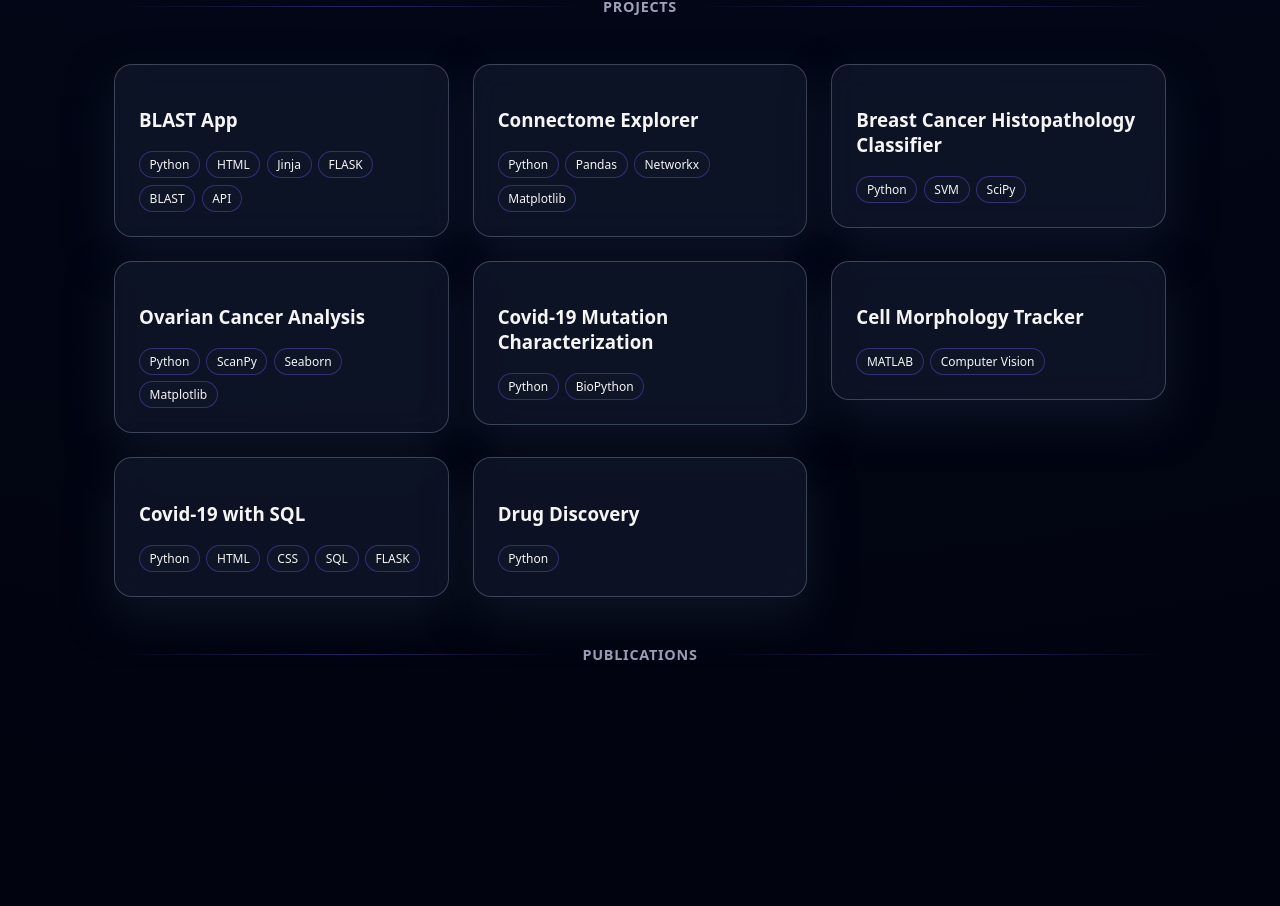
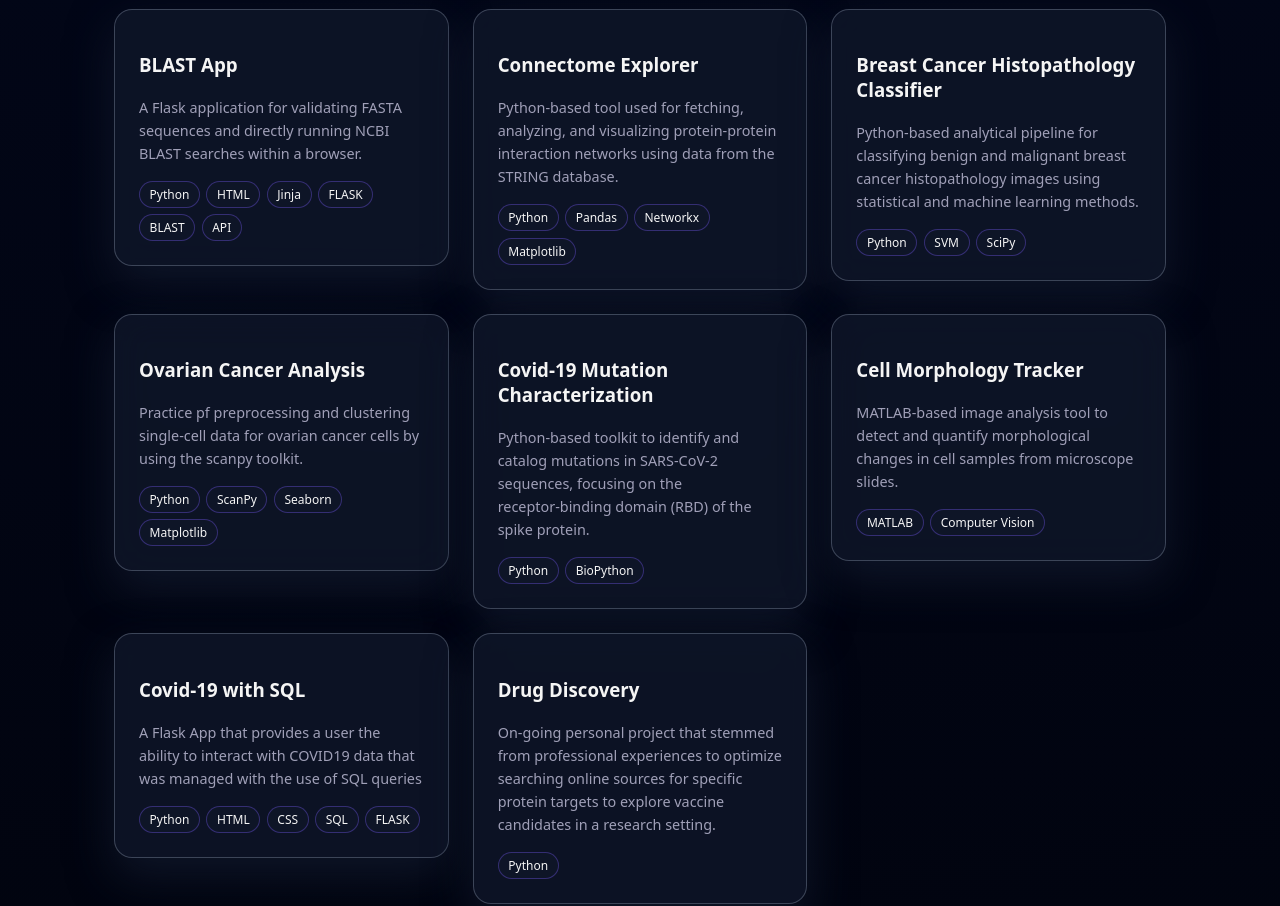
Before and after one commit to albertjseo/personal-portfolio, a React (Create React App) app: page / in a window 1280 px wide. Shown: the part 2327-3233 px from the top of the page. Built offline with nearby package versions, Linux system fonts and the light colour scheme.

Commit message:
Updating Projects.jsx

```diff
--- a/src/components/Projects.jsx
+++ b/src/components/Projects.jsx
@@ -3,7 +3,6 @@ export default function Projects() {
     <section id="projects" className="section">
       <h2 className="section-title">Projects & Publications</h2>
       <p className="section-subtitle">
-        Selected work spanning protein structure prediction, data analysis, and data‑driven modeling.
       </p>
 
       {/* Separator */}
@@ -24,6 +23,7 @@ export default function Projects() {
           <article className="glass-card fade-up">
             <h3>BLAST App</h3>
             <p className="project-text">
+              A Flask application for validating FASTA sequences and directly running NCBI BLAST searches within a browser.
             </p>
             <div className="project-tags">
               <span>Python</span>
@@ -45,6 +45,7 @@ export default function Projects() {
           <article className="glass-card fade-up">
             <h3>Connectome Explorer</h3>
             <p className="project-text">
+              Python-based tool used for fetching, analyzing, and visualizing protein-protein interaction networks using data from the STRING database.
             </p>
             <div className="project-tags">
               <span>Python</span>
@@ -64,6 +65,8 @@ export default function Projects() {
           <article className="glass-card fade-up">
             <h3>Breast Cancer Histopathology Classifier</h3>
             <p className="project-text">
+              Python-based analytical pipeline for classifying benign and malignant breast cancer histopathology images
+              using statistical and machine learning methods.
             </p>
             <div className="project-tags">
               <span>Python</span>
@@ -82,6 +85,7 @@ export default function Projects() {
           <article className="glass-card fade-up">
             <h3>Ovarian Cancer Analysis</h3>
             <p className="project-text">
+              Practice pf preprocessing and clustering single-cell data for ovarian cancer cells by using the scanpy toolkit.
             </p>
             <div className="project-tags">
               <span>Python</span>
@@ -101,6 +105,8 @@ export default function Projects() {
           <article className="glass-card fade-up">
             <h3>Covid‑19 Mutation Characterization</h3>
             <p className="project-text">
+              Python‑based toolkit to identify and catalog mutations in SARS‑CoV‑2 sequences, focusing on the receptor‑binding
+              domain (RBD) of the spike protein.
             </p>
             <div className="project-tags">
               <span>Python</span>
@@ -118,6 +124,8 @@ export default function Projects() {
           <article className="glass-card fade-up">
             <h3>Cell Morphology Tracker</h3>
             <p className="project-text">
+              MATLAB‑based image analysis tool to detect and quantify morphological changes in cell samples from microscope
+              slides.
             </p>
             <div className="project-tags">
               <span>MATLAB</span>
@@ -135,6 +143,7 @@ export default function Projects() {
           <article className="glass-card fade-up">
             <h3>Covid‑19 with SQL</h3>
             <p className="project-text">
+              A Flask App that provides a user the ability to interact with COVID19 data that was managed with the use of SQL queries
             </p>
             <div className="project-tags">
               <span>Python</span>
@@ -155,6 +164,8 @@ export default function Projects() {
           <article className="glass-card fade-up">
             <h3>Drug Discovery</h3>
             <p className="project-text">
+              On-going personal project that stemmed from professional
+              experiences to optimize searching online sources for specific protein targets to explore vaccine candidates in a research setting.
             </p>
             <div className="project-tags">
               <span>Python</span>
```
